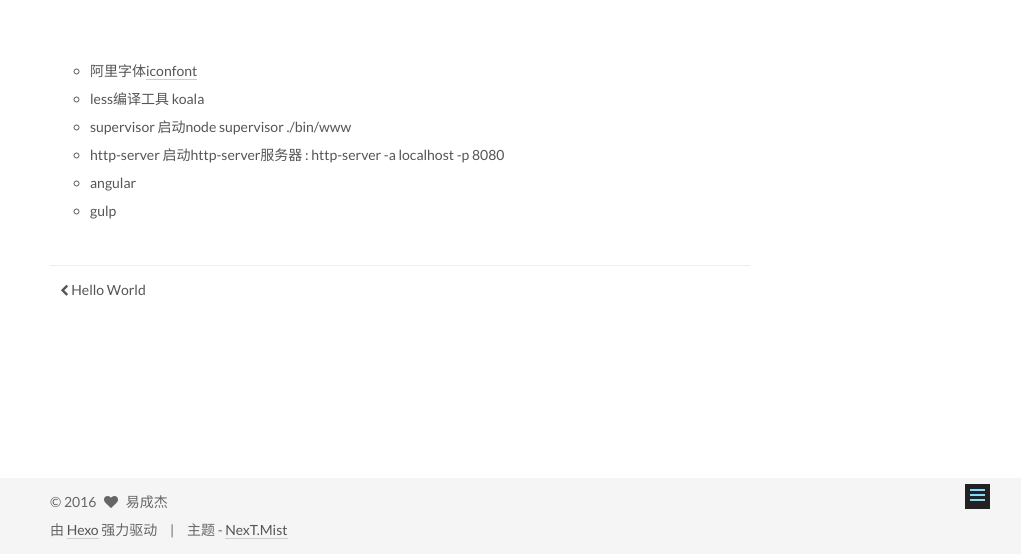
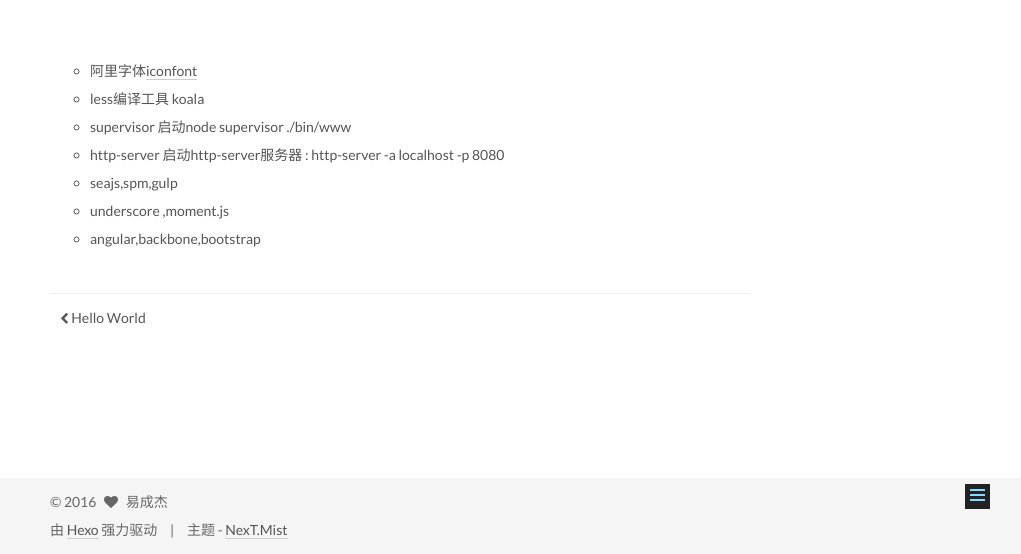
Before and after one commit to yichengjie/blog.github.io, a plain HTML site: page 2016/04/10/first-blog/index.html in a window 1280 px wide. Shown: the part 246-800 px from the top of the page, without its empty margins (240-1261 px from the left). Drawn offline with Linux system fonts and the light colour scheme.

Commit message:
Site updated: 2016-04-12 07:19:06

```diff
--- a/2016/04/10/first-blog/index.html
+++ b/2016/04/10/first-blog/index.html
@@ -84,8 +84,9 @@
 less编译工具 koala
 supervisor 启动node  supervisor ./bin/www
 http-server 启动http-server服务器 : http-server -a localhost -p 8080
-angular
-gulp">
+seajs,spm,gulp
+underscore ,moment.js
+angular,backbone,bootstrap">
 <meta property="og:type" content="article">
 <meta property="og:title" content="整理下工作中好用的工具">
 <meta property="og:url" content="http://yoursite.com/2016/04/10/first-blog/index.html">
@@ -94,17 +95,19 @@ gulp">
 less编译工具 koala
 supervisor 启动node  supervisor ./bin/www
 http-server 启动http-server服务器 : http-server -a localhost -p 8080
-angular
-gulp">
-<meta property="og:updated_time" content="2016-04-11T13:55:55.056Z">
+seajs,spm,gulp
+underscore ,moment.js
+angular,backbone,bootstrap">
+<meta property="og:updated_time" content="2016-04-11T23:17:58.296Z">
 <meta name="twitter:card" content="summary">
 <meta name="twitter:title" content="整理下工作中好用的工具">
 <meta name="twitter:description" content="阿里字体iconfont
 less编译工具 koala
 supervisor 启动node  supervisor ./bin/www
 http-server 启动http-server服务器 : http-server -a localhost -p 8080
-angular
-gulp">
+seajs,spm,gulp
+underscore ,moment.js
+angular,backbone,bootstrap">
 
 
 
@@ -287,8 +290,9 @@ gulp">
 <li>less编译工具 koala</li>
 <li>supervisor 启动node  supervisor ./bin/www</li>
 <li>http-server 启动http-server服务器 : http-server -a localhost -p 8080</li>
-<li>angular</li>
-<li>gulp</li>
+<li>seajs,spm,gulp</li>
+<li>underscore ,moment.js</li>
+<li>angular,backbone,bootstrap</li>
 </ul>
 
 
--- a/css/main.css
+++ b/css/main.css
@@ -1534,7 +1534,7 @@ pre .javascript .function {
   width: 4px;
   height: 4px;
   border-radius: 50%;
-  background: #7187db;
+  background: #173eff;
 }
 .links-of-blogroll {
   font-size: 13px;
```
Also changed, not shown: index.html (+3 -2 lines).
